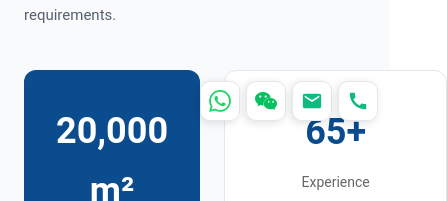
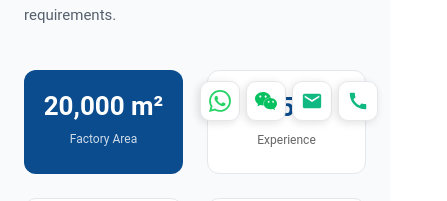
Before and after one commit to ElvaCC/nettingmanufacturer, a Next.js app: page /en/factory in a window 390 px wide. Shown: the part 643-844 px from the top of the page, 447 px wide, since content can reach past the window. Built offline with nearby package versions, Linux system fonts and the light colour scheme; no server answers.

Commit message:
factory: fix mobile overflow on the info cards

```diff
--- a/src/app/globals.css
+++ b/src/app/globals.css
@@ -376,6 +376,28 @@ h4 { font-size: var(--text-h4); }
   }
 }
 
+/* Info cards use inline padding, which on a 2-up phone grid squeezes the
+   big numbers past the viewport edge. Tighten them so 390px screens fit. */
+.info-card {
+  min-width: 0;
+}
+
+@media (max-width: 620px) {
+  .info-card {
+    padding: 22px 10px !important;
+  }
+
+  .info-card > div:first-child {
+    font-size: 26px !important;
+    line-height: 1.15;
+    word-break: break-word;
+  }
+
+  .info-card > div:last-child {
+    font-size: 12px !important;
+  }
+}
+
 @media (max-width: 620px) {
   .process-grid { grid-template-columns: 1fr !important; }
 }
```
